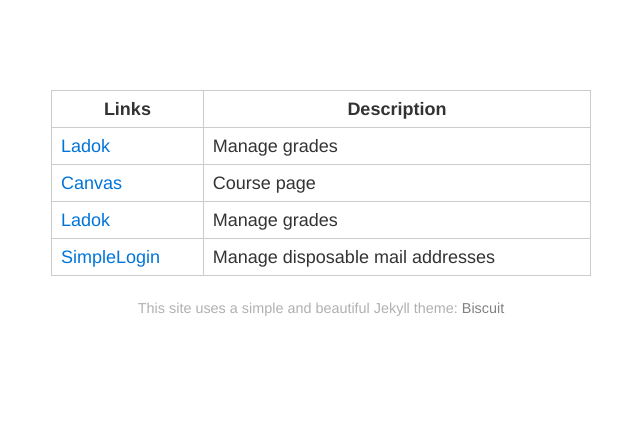
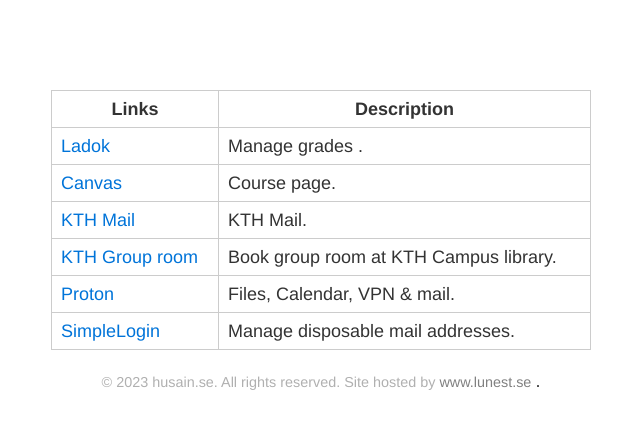
Before and after one commit to Alians0107/alians0107.github.io, a Jekyll site: the page built from index.md, in a window 1280 px wide. Shown: the top 429 px of the page, without its empty margins (319-959 px from the left). Built offline with Jekyll 4.4.1, drawn with Linux system fonts in a browser that asks for light colours.

Commit message:
More links.

```diff
--- a/_includes/scripts.html
+++ b/_includes/scripts.html
@@ -1,5 +1,5 @@
 <div id="footer">
 <center>
-<small> This site uses a simple and beautiful Jekyll theme: <a href="https://sblisesivdin.github.io/biscuit">Biscuit</a></small>
+<small> © 2023 husain.se. All rights reserved. Site hosted by <a href="https://lunest.se" target="_blank">www.lunest.se</a> </small>.
 </center>
 </div>
--- a/index.md
+++ b/index.md
@@ -4,7 +4,9 @@ layout: default
 
 | Links      | Description |
 | ----------- | ----------- |
-| [Ladok](https://www.student.ladok.se/student/app/studentwebb/)      | Manage grades       |
-| [Canvas](canvas.kth.se/)   | Course page        |
-| [Ladok](https://www.student.ladok.se/student/app/studentwebb/)      | Manage grades       |
-| [SimpleLogin](https://app.simplelogin.io/auth/login)   | Manage disposable mail addresses        |
+| [Ladok](https://www.student.ladok.se/student/app/studentwebb/)      | Manage grades .      |
+| [Canvas](canvas.kth.se/)   | Course page.        |
+| [KTH Mail](https://webmail.kth.se/)   | KTH Mail.       |
+| [KTH Group room](https://apps.lib.kth.se/mrbsgrupprum/day.php?area=1)   | Book group room at KTH Campus library.        |
+| [Proton](https://account.proton.me/login)      | Files, Calendar, VPN & mail.      |
+| [SimpleLogin](https://app.simplelogin.io/auth/login)   | Manage disposable mail addresses.        |
```
